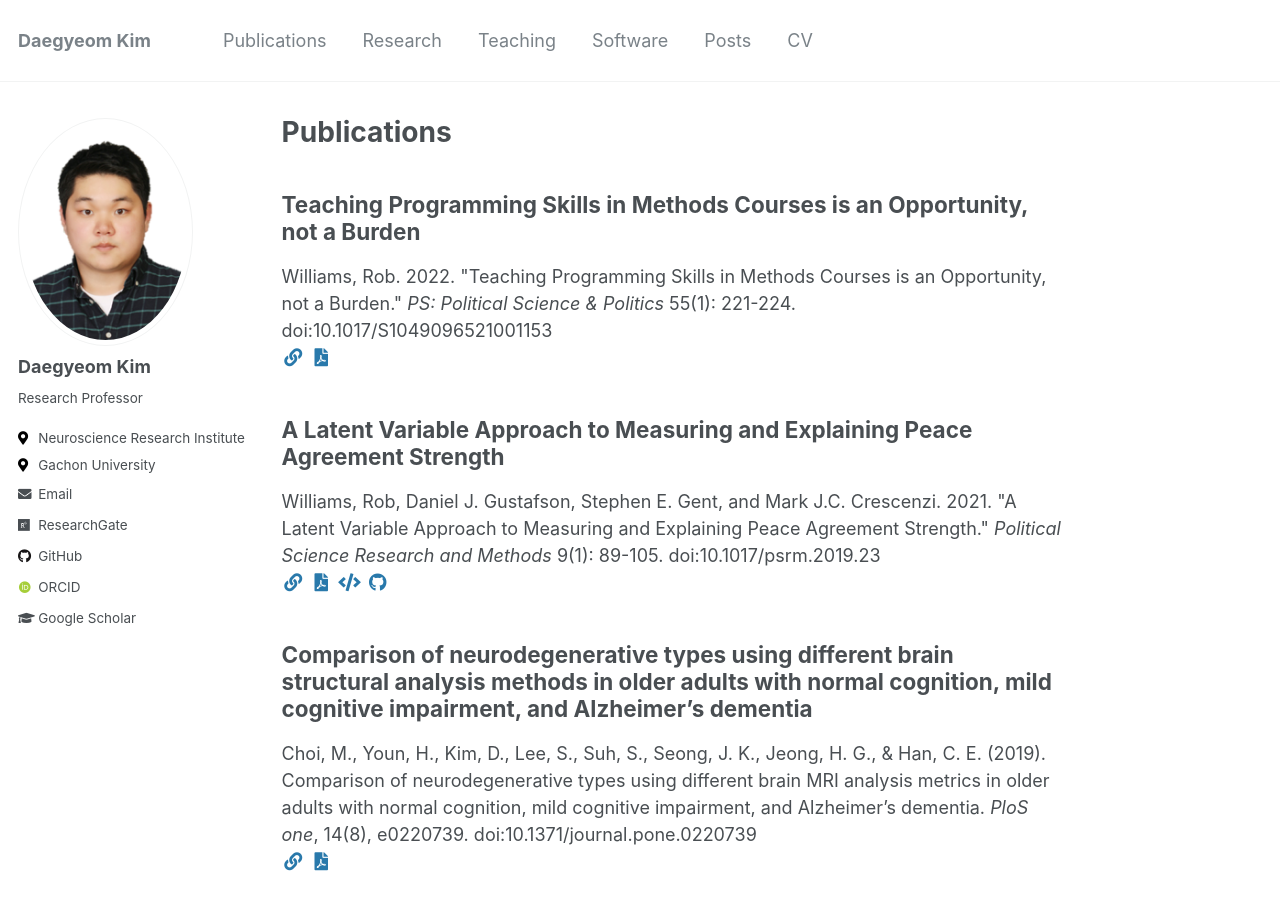
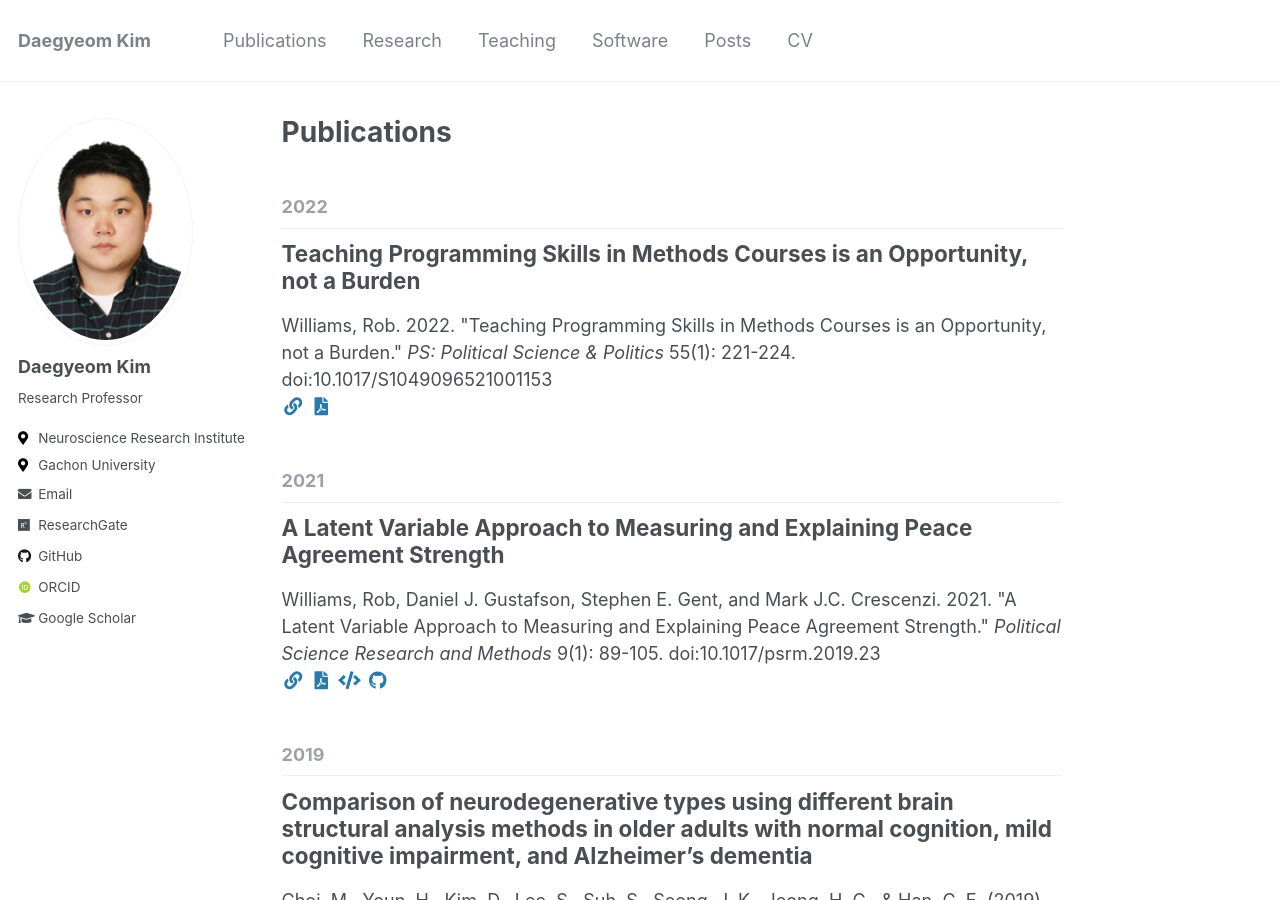
Before and after one commit to dgyeomkim/dgyeomkim.github.io, a Jekyll site: the page built from _pages/publications.md, in a window 1280 px wide and 900 px high. Built offline with Jekyll 4.4.1, drawn with Linux system fonts in a browser that asks for light colours; some web fonts are replaced.

Commit message:
Update publications.md

```diff
--- a/_pages/publications.md
+++ b/_pages/publications.md
@@ -11,8 +11,20 @@ author_profile: true
 
 {% include base_path %}
 
-{% for post in site.publications reversed %}
-  {% include archive-single.html %}
+{% comment %} 연도별로 그룹화하고 최신 연도순으로 정렬 {% endcomment %}
+{% assign postsByYear = site.publications | group_by_exp: "post", "post.date | date: '%Y'" %}
+
+{% for year in postsByYear reversed %}
+  <div class="list__item">
+    <h2 class="archive__subtitle" style="border-bottom: 1px solid #eee; padding-bottom: 10px; margin-top: 50px;">
+      {{ year.name }}
+    </h2>
+
+    {% comment %} 해당 연도 내의 논문들을 최신 날짜순으로 정렬 {% endcomment %}
+    {% for post in year.items reversed %}
+      {% include archive-single.html %}
+    {% endfor %}
+  </div>
 {% endfor %}
 
-<sup>*</sup> Equal authorship
+<p style="font-size: 0.8em; margin-top: 40px;"><sup>*</sup> Equal authorship</p>
```
